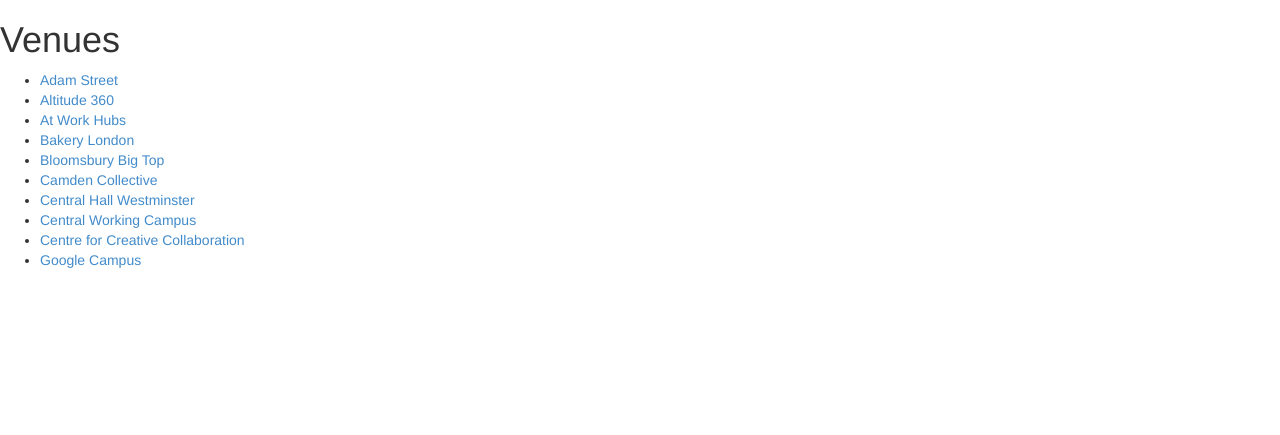
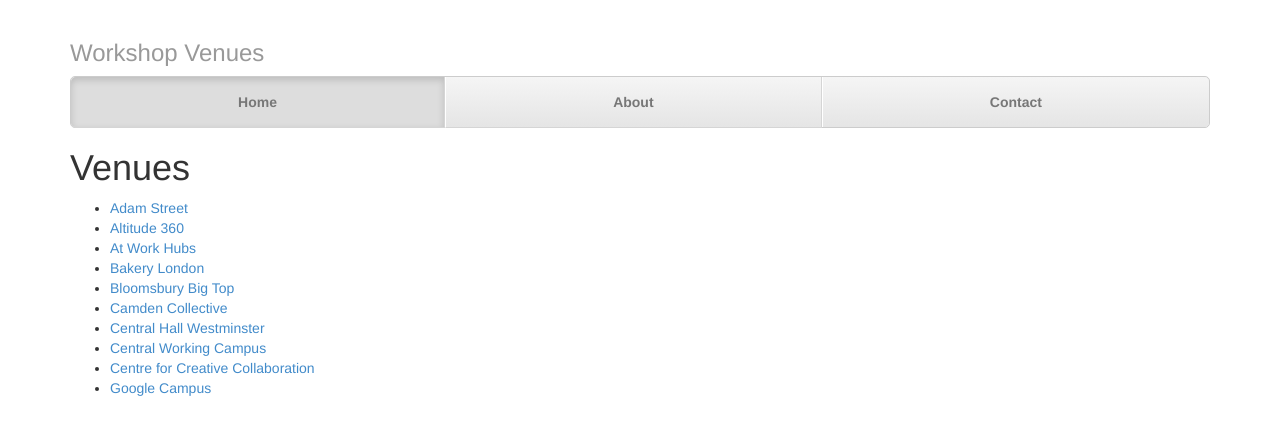
Before and after one commit to andreagrandi/workshopvenues, a Django app: page / in a window 1280 px wide. Shown: the top 435 px of the page. Run offline with Django 3.2, Linux system fonts and the light colour scheme; data comes from the database, SQL or seed files in the repository.

Commit message:
Add a basic header to the template

```diff
--- a/workshopvenues/venues/templates/venues/base.html
+++ b/workshopvenues/venues/templates/venues/base.html
@@ -6,15 +6,28 @@
     <meta name="viewport" content="width=device-width, initial-scale=1.0">
     <!-- Bootstrap -->
     <link href="{% static "css/bootstrap.min.css" %}" rel="stylesheet" media="screen">
+    <!-- Custom styles for this template -->
+    <link href="{% static "css/justified-nav.css" %}" rel="stylesheet">
   </head>
   <body>
+    <div class="container">
+      <div class="masthead">
+          <h3 class="text-muted">Workshop Venues</h3>
+          <ul class="nav nav-justified">
+            <li class="active"><a href="#">Home</a></li>
+            <li><a href="#">About</a></li>
+            <li><a href="#">Contact</a></li>
+          </ul>
+        </div>
+
+      <div id="content">
+          {% block content %}{% endblock %}
+      </div>
+    </div>
+
     <!-- JavaScript plugins (requires jQuery) -->
     <script src="http://code.jquery.com/jquery.js"></script>
     <!-- Include all compiled plugins (below), or include individual files as needed -->
     <script src="{% static "js/bootstrap.min.js" %}"></script>
-
-    <div id="content">
-        {% block content %}{% endblock %}
-    </div>
   </body>
 </html>
--- /dev/null
+++ b/workshopvenues/workshopvenues/static/css/justified-nav.css
@@ -0,0 +1,88 @@
+body {
+  padding-top: 20px;
+}
+
+.footer {
+  border-top: 1px solid #eee;
+  margin-top: 40px;
+  padding-top: 40px;
+  padding-bottom: 40px;
+}
+
+/* Main marketing message and sign up button */
+.jumbotron {
+  text-align: center;
+  background-color: transparent;
+}
+.jumbotron .btn {
+  font-size: 21px;
+  padding: 14px 24px;
+}
+
+/* Customize the nav-justified links to be fill the entire space of the .navbar */
+
+.nav-justified {
+  background-color: #eee;
+  border-radius: 5px;
+  border: 1px solid #ccc;
+}
+.nav-justified > li > a {
+  padding-top: 15px;
+  padding-bottom: 15px;
+  color: #777;
+  font-weight: bold;
+  text-align: center;
+  border-bottom: 1px solid #d5d5d5;
+  background-color: #e5e5e5; /* Old browsers */
+  background-repeat: repeat-x; /* Repeat the gradient */
+  background-image: -moz-linear-gradient(top, #f5f5f5 0%, #e5e5e5 100%); /* FF3.6+ */
+  background-image: -webkit-gradient(linear, left top, left bottom, color-stop(0%,#f5f5f5), color-stop(100%,#e5e5e5)); /* Chrome,Safari4+ */
+  background-image: -webkit-linear-gradient(top, #f5f5f5 0%,#e5e5e5 100%); /* Chrome 10+,Safari 5.1+ */
+  background-image: -ms-linear-gradient(top, #f5f5f5 0%,#e5e5e5 100%); /* IE10+ */
+  background-image: -o-linear-gradient(top, #f5f5f5 0%,#e5e5e5 100%); /* Opera 11.10+ */
+  filter: progid:DXImageTransform.Microsoft.gradient( startColorstr='#f5f5f5', endColorstr='#e5e5e5',GradientType=0 ); /* IE6-9 */
+  background-image: linear-gradient(top, #f5f5f5 0%,#e5e5e5 100%); /* W3C */
+}
+.nav-justified > .active > a,
+.nav-justified > .active > a:hover,
+.nav-justified > .active > a:focus {
+  background-color: #ddd;
+  background-image: none;
+  box-shadow: inset 0 3px 7px rgba(0,0,0,.15);
+}
+.nav-justified > li:first-child > a {
+  border-radius: 5px 5px 0 0;
+}
+.nav-justified > li:last-child > a {
+  border-bottom: 0;
+  border-radius: 0 0 5px 5px;
+}
+
+@media (min-width: 768px) {
+  .nav-justified {
+    max-height: 52px;
+  }
+  .nav-justified > li > a {
+    border-left: 1px solid #fff;
+    border-right: 1px solid #d5d5d5;
+  }
+  .nav-justified > li:first-child > a {
+    border-left: 0;
+    border-radius: 5px 0 0 5px;
+  }
+  .nav-justified > li:last-child > a {
+    border-radius: 0 5px 5px 0;
+    border-right: 0;
+  }
+}
+
+/* Responsive: Portrait tablets and up */
+@media screen and (min-width: 768px) {
+  /* Remove the padding we set earlier */
+  .masthead,
+  .marketing,
+  .footer {
+    padding-left: 0;
+    padding-right: 0;
+  }
+}
```
